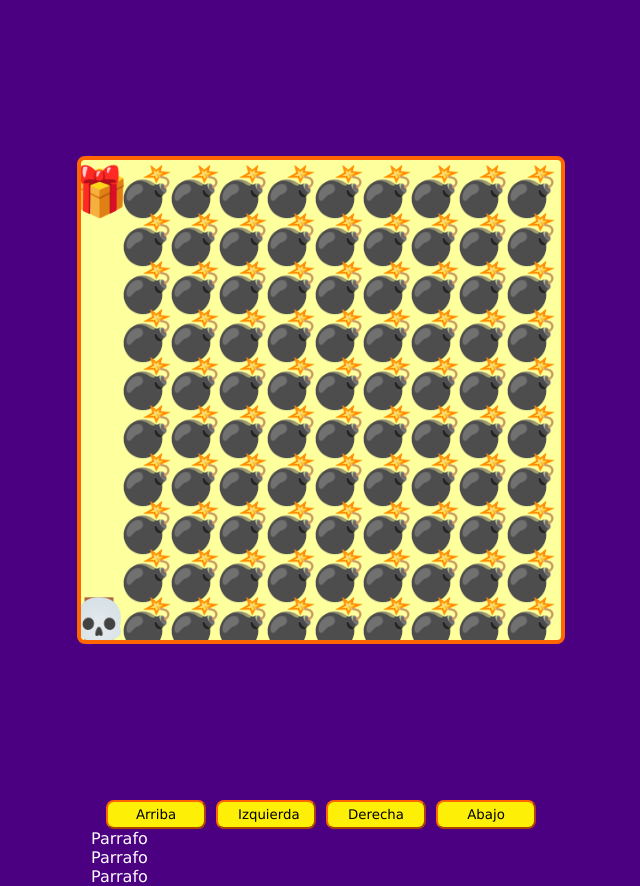
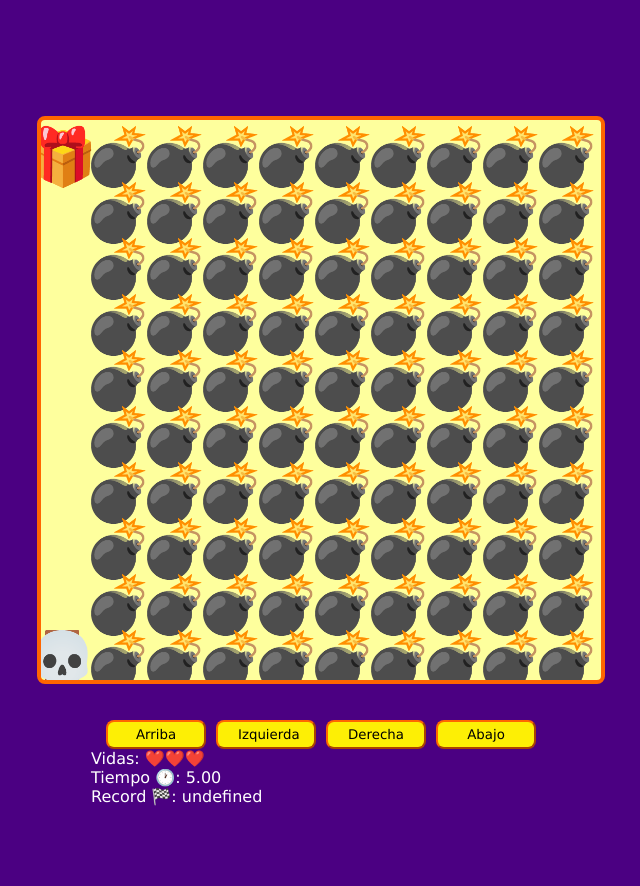
Before and after one commit to retrovertigo1981/JStallerVideojuegos, a website: page index.html in a window 1280 px wide. Shown: the whole page, without its empty margins (319-959 px from the left). After the commit the page ends 806 px from the top, so only its background shows below. Drawn offline with Linux system fonts and the light colour scheme.

Commit message:
se finaliza el juego con las logicas de registro de tiempo, tiempo record y vidas, se finaliza para hacer deploy

```diff
--- a/JS/game.js
+++ b/JS/game.js
@@ -5,10 +5,17 @@ const game = canvas.getContext("2d");
 let level = 0;
 let lives = 3;
 
+let timeStart;
+let timePlayer;
+let timeInterval;
+
 const btnUp = document.querySelector("#up");
 const btnLeft = document.querySelector("#left");
 const btnRight = document.querySelector("#right");
 const btnDown = document.querySelector("#down");
+const counterLives = document.querySelector("#lives");
+const timer = document.querySelector('#times');
+const record = document.querySelector('#record')
 
 
 const playerPosition = {
@@ -25,6 +32,7 @@ let bombsPositions = [];
 
 let canvasSize;
 let elementsSize;
+
 
 // console.log(elementsMap);
 
@@ -117,11 +125,18 @@ function startGame() {
     return;
   }
 
+  if(!timeStart){
+    timeStart = Date.now();
+    timeInterval = setInterval(showTime, 100)
+  }
+
   if (lives === 0) {
     lives = 3
     gameOver();
     return
   }
+
+
 
   const mapsRows = map.trim().split("\n");
   const elementsMap = mapsRows.map((row) => row.trim().split(""));
@@ -153,6 +168,8 @@ function startGame() {
     });
   });
 
+  record.innerHTML = localStorage.record_time
+  showLives();
   movePlayer();
 }
 
@@ -186,9 +203,9 @@ function movePlayer() {
 
 function setCanvasSize() {
   if (window.innerHeight > window.innerWidth) {
-    canvasSize = window.innerWidth * 0.6;
+    canvasSize = window.innerWidth * 0.7;
   } else {
-    canvasSize = window.innerHeight * 0.6;
+    canvasSize = window.innerHeight * 0.7;
   }
 
   canvas.setAttribute("width", canvasSize);
@@ -196,6 +213,8 @@ function setCanvasSize() {
 
   elementsSize = canvasSize / 10;
 
+  playerPosition.x = undefined
+  playerPosition.y = undefined
   startGame();
 }
 
@@ -215,12 +234,39 @@ function missingLives() {
 function gameWin() {
   console.log('Haz ganado el juego!!!!')
   game.fillText(emojis['WIN'], playerPosition.x.toFixed(3), playerPosition.y.toFixed(3))
+  clearInterval(timeInterval)
+
+  const recordTime = localStorage.getItem('record_time');
+  // const playerTime = ((Date.now() - timeStart) / 1000).toFixed(2);
+
+  if (recordTime) {
+    if (recordTime >= timer.innerHTML) {
+      localStorage.setItem('record_time', timer.innerHTML)
+      console.log('SUPERASTE EL RECORD!! FELICITACIONES')
+    }else {
+      console.log('Lo siento. no superaste el record :(')
+    }
+  }else {
+    localStorage.setItem('record_time', timer.innerHTML)
+
+  }
   return
+}
+
+function showLives() {
+  counterLives.innerHTML = emojis['HEART'].repeat(lives);
 }
 
 function gameOver() {
   game.clearRect(0, 0, canvasSize, canvasSize);
   console.log('GAME OVER');
   level = 0;
+  clearInterval(timeInterval)
+  timeStart = undefined;
   startGame();
+
 }
+
+function showTime() {
+  timer.innerHTML = ((Date.now() - timeStart) / 1000).toFixed(2)
+}
--- a/JS/maps.js
+++ b/JS/maps.js
@@ -11,7 +11,8 @@ const emojis = {
     'PLAYER': '💀',
     'BOMB_COLLISION': '🔥',
     'GAME_OVER': '👎',
-    'WIN': '🏆'
+    'WIN': '🏆',
+    'HEART': '❤️'
   };
 
   const maps = [];
@@ -51,3 +52,16 @@ const emojis = {
     XX-----OXX
     XXXXXXXXXX
   `);
+
+  maps.push(`
+    O--XXXXXXX
+    XX-XXXXXXX
+    XX----XXXX
+    XXXXX-XXXX
+    XX----XXXX
+    XX-XX-XXXX
+    XX-X--XXXX
+    XXXX-XXXXX
+    XX---XXXXX
+    XXIXXXXXXX
+  `);
--- a/index.html
+++ b/index.html
@@ -21,9 +21,10 @@
 
     <div class="hud">
         <!-- Pendiente de Hacer (ToDo) -->
-      <p>Parrafo</p>
-      <p>Parrafo</p>
-      <p>Parrafo</p>
+      <p>Vidas: <span id="lives"></span></p>
+      <p>Tiempo 🕐: <span id="times"></span></p>
+      <p>Record 🏁: <span id="record"></span></p>
+
     </div>
     <script src="JS/maps.js"></script>
     <script src="JS/game.js"></script>
--- a/styles.css
+++ b/styles.css
@@ -13,6 +13,7 @@ body {
   flex-wrap: wrap;
   height: 100vh;
   width: 100vw;
+
 }
 
 canvas {
@@ -26,7 +27,7 @@ canvas {
   display: flex;
   justify-content: center;
   flex-wrap: wrap;
-  margin: 0 auto;
+  margin: -80px 0 0 0;
   width: 100%;
 }
 
@@ -47,7 +48,7 @@ button:not(:last-child) {
 .hud {
   display: flex;
   flex-wrap: wrap;
-  margin: 0 auto;
+  margin: 0 auto ;
   width: 80%;
   max-width: 460px;
 }
@@ -60,7 +61,7 @@ p {
 
 @media (max-width: 440px) {
   button {
-    margin-top: 25px;
+    margin-top: 5px;
   }
 
   #up,
```
